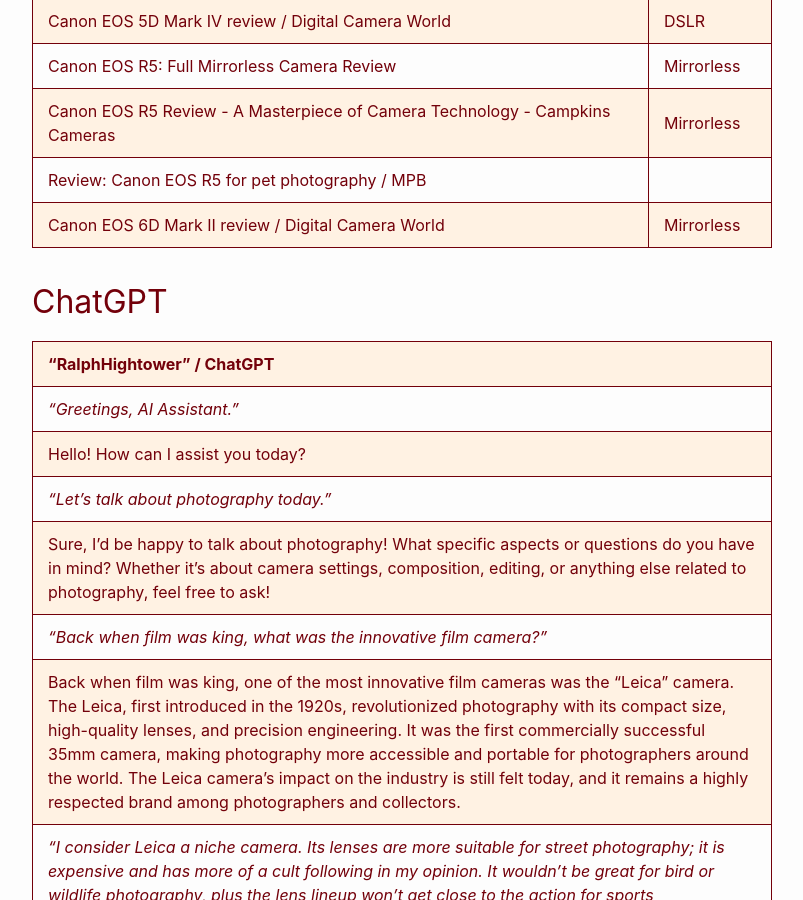
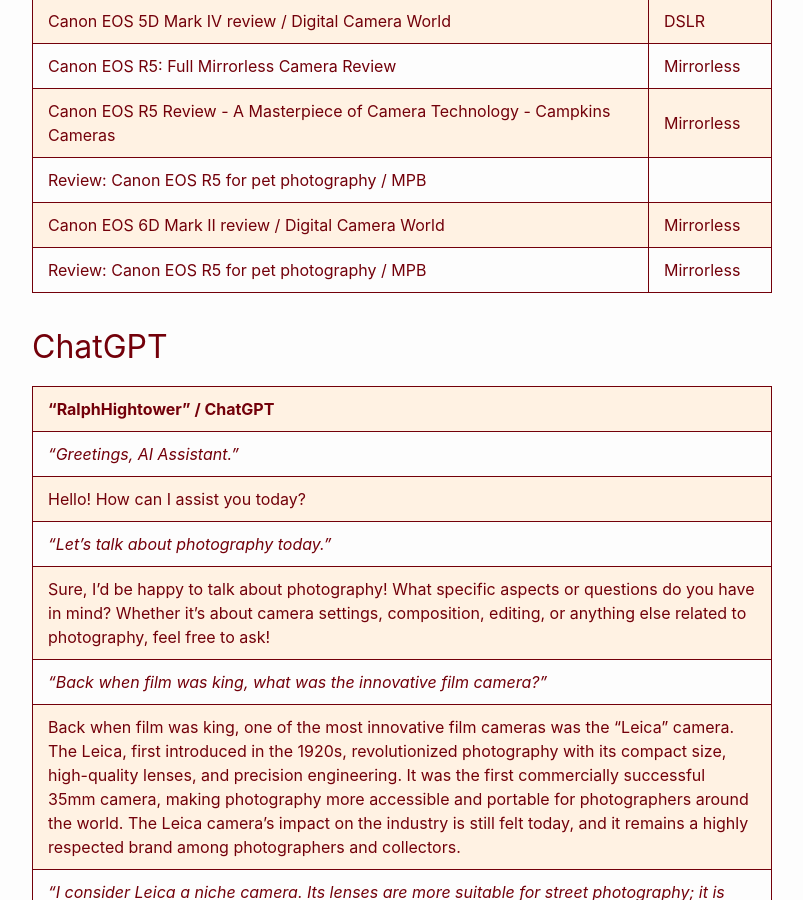
Before and after one commit to RalphHightower/RalphHightower, a Jekyll site: the page built from Photography.md, in a window 1280 px wide and 900 px high, scrolled down 3827 px. Shown: the whole window, without its empty margins (238-1041 px from the left). Built offline with Jekyll 4.4.1, drawn with Linux system fonts in a browser that asks for light colours; our own code applies the rules of GitHub Pages for plain Markdown files.

Commit message:
[docs](doc): Photography(Canon R5 for pet photography)

```diff
--- a/Photography.md
+++ b/Photography.md
@@ -65,6 +65,7 @@
 | [Canon EOS R5 Review - A Masterpiece of Camera Technology - Campkins Cameras](https://www.campkinscameras.com/guides/canon-eos-r5-review/ ) | Mirrorless |
 | [Review: Canon EOS R5 for pet photography / MPB](https://www.mpb.com/en-us/content/kit-guides/review-canon-eos-r5-for-pet-photography ) |
 | [Canon EOS 6D Mark II review / Digital Camera World](https://www.digitalcameraworld.com/reviews/canon-eos-6d-mk-ii-review ) | Mirrorless |
+| [Review: Canon EOS R5 for pet photography / MPB](https://www.mpb.com/en-us/content/kit-guides/review-canon-eos-r5-for-pet-photography ) | Mirrorless |
 
 ## [ChatGPT](https://chat.openai.com/)
 
```
